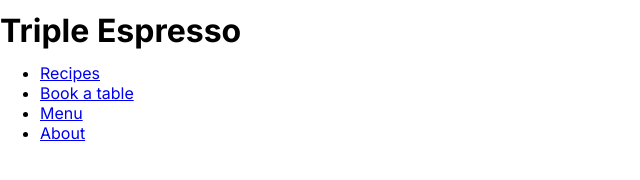
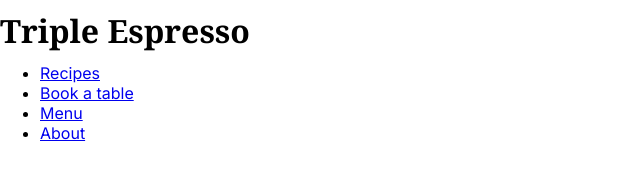
Before and after one commit to Charrigan97/se_project_coffeeshop, a plain HTML site: page index.html in a window 1280 px wide. Shown: the whole page, without its empty margins (0-640 px from the left). Drawn offline with nearby package versions, Linux system fonts and the light colour scheme.

Commit message:
project update

```diff
--- a/index.html
+++ b/index.html
@@ -3,7 +3,7 @@
   <head>
     <link rel="stylesheet" href="pages/index.css" />
     <link rel="stylesheet" href="vendor/normalize.css" />
-    <link rel="icon" type="image" href="favicon.ico" />
+    <link rel="icon" type="favicon-image" href="favicon.ico" />
     <link rel="preconnect" href="https://fonts.googleapis.com" />
     <link rel="preconnect" href="https://fonts.gstatic.com" crossorigin />
     <link
@@ -38,10 +38,10 @@
         <section id="reservation" class="reservation"></section>
         <section id="menu" class="menu"></section>
         <section id="about" class="about"></section>
-        <footer class="footer">
-          <p></p>
-        </footer>
       </main>
+      <footer class="footer">
+        <p></p>
+      </footer>
     </div>
   </body>
 </html>
--- a/pages/index.css
+++ b/pages/index.css
@@ -1,7 +1,19 @@
 .page {
-  font-family: Inter, arial, sans-serif;
+  font-family: "Inter", Arial, sans-serif;
   font-size: 16px;
   line-height: 20px;
 }
 
+h1,
+h2,
+h3 {
+  font-family: "Noto Serif", "Times New Roman", serif;
+}
+
+.page {
+  min-width: 1100px;
+  max-width: 1600px;
+  margin: 0 auto;
+}
+
 /* To Code Reviewer: I'm not exactly sure why I'm using index.css vs styles.css? Could you please elaborate on when we'd use one over the other? Thanks! */
```
